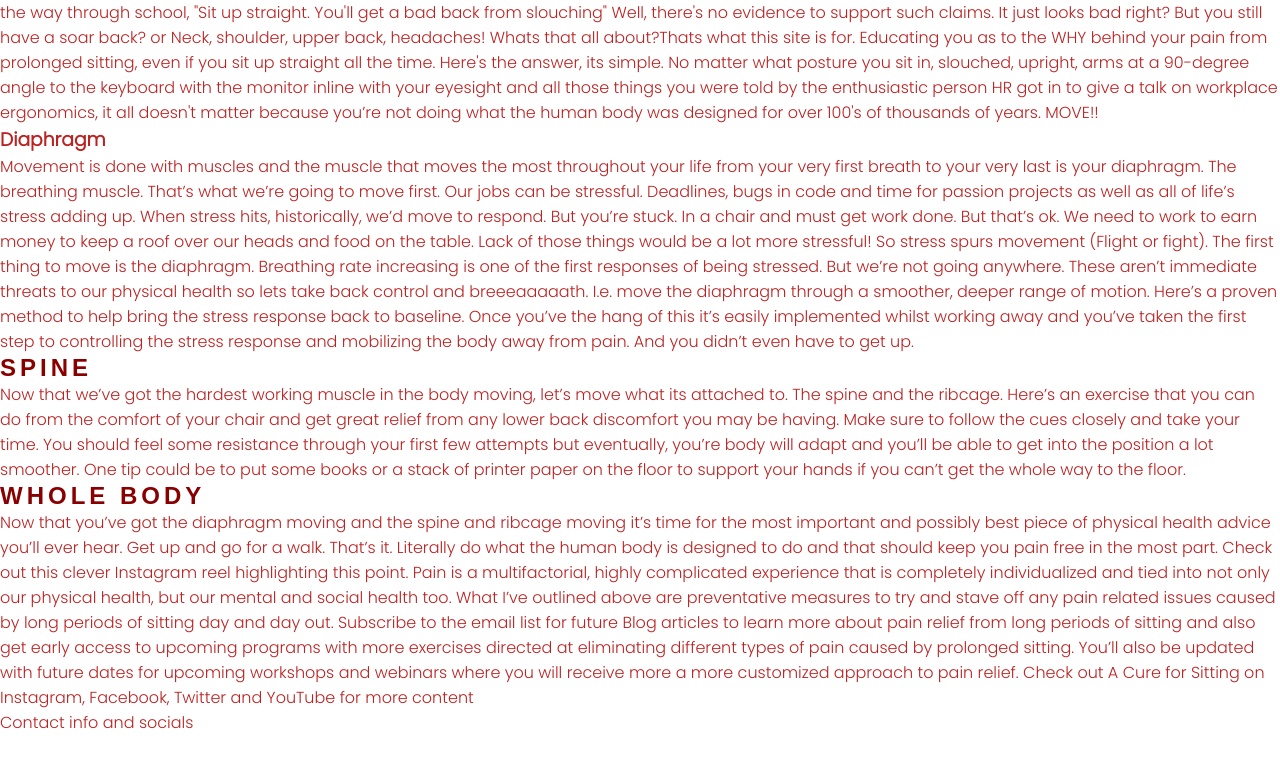
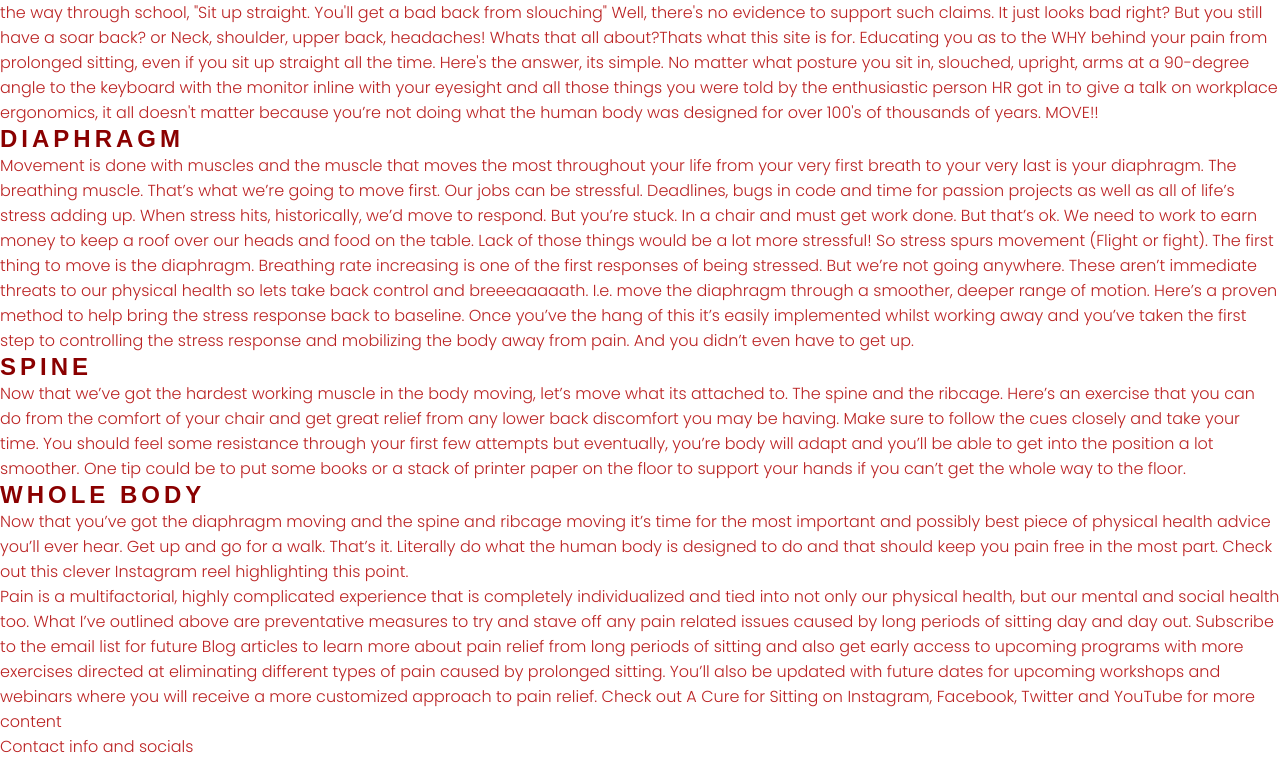
Before and after one commit to RobMolo89/Project-Portfolio-1, a plain HTML site: page index.html in a window 1280 px wide. Shown: the part 78-837 px from the top of the page. Before the commit the page ends 813 px from the top, so only its background shows below. Drawn offline with Linux system fonts and the light colour scheme; a web font is replaced by a local one.

Commit message:
add divs and paragraphs to html doc for future css code

```diff
--- a/assets/css/style.css
+++ b/assets/css/style.css
@@ -63,6 +63,7 @@ h1, h2 {
 
 /* sections */
 
+
 #intro {
 
 }
--- a/index.html
+++ b/index.html
@@ -40,72 +40,118 @@
     </header>
 
     <section>
+        <div>
             <h2>Intro</h2>
-        We've all heard it before form an early age all the way through school, "Sit up straight. You'll get a bad back
+            <p class="generic-par-style">
+                We've all heard it before form an early age all the way through school, "Sit up straight. You'll get a
+                bad back
                 from slouching"
-        Well, there's no evidence to support such claims. It just looks bad right? But you still have a soar back? or
-        Neck, shoulder, upper back, headaches! Whats that all about?Thats what this site is for. Educating you as to the
+                Well, there's no evidence to support such claims. It just looks bad right? But you still have a soar
+                back? or
+                Neck, shoulder, upper back, headaches! Whats that all about?Thats what this site is for. Educating you
+                as to the
                 WHY behind your pain from prolonged sitting, even if you sit up straight all the time.
-        Here's the answer, its simple. No matter what posture you sit in, slouched, upright, arms at a 90-degree angle
+                Here's the answer, its simple. No matter what posture you sit in, slouched, upright, arms at a 90-degree
+                angle
                 to the keyboard with the monitor inline with your eyesight and all those things you were told by the
-        enthusiastic person HR got in to give a talk on workplace ergonomics, it all doesn't matter because you’re not
+                enthusiastic person HR got in to give a talk on workplace ergonomics, it all doesn't matter because
+                you’re not
                 doing what the human body was designed for over 100's of thousands of years. MOVE!!
-
-        <h3>Diaphragm</h3>
-        Movement is done with muscles and the muscle that moves the most throughout your life from your very first
+            </p>
+        </div>
+        <div>
+            <h2>Diaphragm</h2>
+            <p class="generic-par-style">
+                Movement is done with muscles and the muscle that moves the most throughout your life from your very
+                first
                 breath to your very last is your diaphragm. The breathing muscle. That’s what we’re going to move first.
-        Our jobs can be stressful. Deadlines, bugs in code and time for passion projects as well as all of life’s stress
-        adding up. When stress hits, historically, we’d move to respond. But you’re stuck. In a chair and must get work
-        done. But that’s ok. We need to work to earn money to keep a roof over our heads and food on the table. Lack of
+                Our jobs can be stressful. Deadlines, bugs in code and time for passion projects as well as all of
+                life’s stress
+                adding up. When stress hits, historically, we’d move to respond. But you’re stuck. In a chair and must
+                get work
+                done. But that’s ok. We need to work to earn money to keep a roof over our heads and food on the table.
+                Lack of
                 those things would be a lot more stressful!
-        So stress spurs movement (Flight or fight). The first thing to move is the diaphragm. Breathing rate increasing
-        is one of the first responses of being stressed. But we’re not going anywhere. These aren’t immediate threats to
-        our physical health so lets take back control and breeeaaaaath. I.e. move the diaphragm through a smoother,
+                So stress spurs movement (Flight or fight). The first thing to move is the diaphragm. Breathing rate
+                increasing
+                is one of the first responses of being stressed. But we’re not going anywhere. These aren’t immediate
+                threats to
+                our physical health so lets take back control and breeeaaaaath. I.e. move the diaphragm through a
+                smoother,
                 deeper range of motion.
                 Here’s a proven method to help bring the stress response back to baseline.
 
                 <!-- Box Breathing Article -->
 
-        Once you’ve the hang of this it’s easily implemented whilst working away and you’ve taken the first step to
-        controlling the stress response and mobilizing the body away from pain. And you didn’t even have to get up.
+                Once you’ve the hang of this it’s easily implemented whilst working away and you’ve taken the first step
+                to
+                controlling the stress response and mobilizing the body away from pain. And you didn’t even have to get
+                up.
+            </p>
+        </div>
+
+
     </section>
     <section>
+        <div>
             <h2>Spine</h2>
-        Now that we’ve got the hardest working muscle in the body moving, let’s move what its attached to. The spine and
+            <p class="generic-par-style">
+                Now that we’ve got the hardest working muscle in the body moving, let’s move what its attached to. The
+                spine and
                 the ribcage.
-        Here’s an exercise that you can do from the comfort of your chair and get great relief from any lower back
+                Here’s an exercise that you can do from the comfort of your chair and get great relief from any lower
+                back
                 discomfort you may be having.
 
                 <!-- Youtube Video -->
 
                 Make sure to follow the cues closely and take your time.
-        You should feel some resistance through your first few attempts but eventually, you’re body will adapt and
+                You should feel some resistance through your first few attempts but eventually, you’re body will adapt
+                and
                 you’ll be able to get into the position a lot smoother.
-        One tip could be to put some books or a stack of printer paper on the floor to support your hands if you can’t
+                One tip could be to put some books or a stack of printer paper on the floor to support your hands if you
+                can’t
                 get the whole way to the floor.
+            </p>
+        </div>
+
 
     </section>
     <section>
+        <div>
             <h2>Whole Body</h2>
-        Now that you’ve got the diaphragm moving and the spine and ribcage moving it’s time for the most important and
+            <p >
+                Now that you’ve got the diaphragm moving and the spine and ribcage moving it’s time for the most
+                important
+                and
                 possibly best piece of physical health advice you’ll ever hear.
-        Get up and go for a walk. That’s it. Literally do what the human body is designed to do and that should keep you
+                Get up and go for a walk. That’s it. Literally do what the human body is designed to do and that should
+                keep
+                you
                 pain free in the most part.
                 Check out this clever Instagram reel highlighting this point.
-
+            </p>
             <!-- Instagram Video -->
-
-
-        Pain is a multifactorial, highly complicated experience that is completely individualized and tied into not only
-        our physical health, but our mental and social health too. What I’ve outlined above are preventative measures to
+        </div>
+        <div>
+            <p id="outro">
+                Pain is a multifactorial, highly complicated experience that is completely individualized and tied into
+                not
+                only
+                our physical health, but our mental and social health too. What I’ve outlined above are preventative
+                measures to
                 try and stave off any pain related issues caused by long periods of sitting day and day out.
-        Subscribe to the email list for future Blog articles to learn more about pain relief from long periods of
-        sitting and also get early access to upcoming programs with more exercises directed at eliminating different
+                Subscribe to the email list for future Blog articles to learn more about pain relief from long periods
+                of
+                sitting and also get early access to upcoming programs with more exercises directed at eliminating
+                different
                 types of pain caused by prolonged sitting.
-        You’ll also be updated with future dates for upcoming workshops and webinars where you will receive more a more
+                You’ll also be updated with future dates for upcoming workshops and webinars where you will receive a
+                more
                 customized approach to pain relief.
                 Check out A Cure for Sitting on Instagram, Facebook, Twitter and YouTube for more content
-
+            </p>
+        </div>
     </section>
     <footer>
         Contact info and socials
```
Lines whose indentation alone changed are shown as unchanged.
